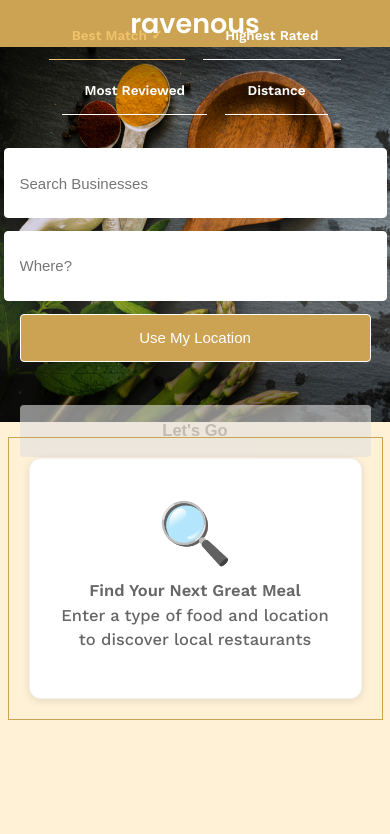
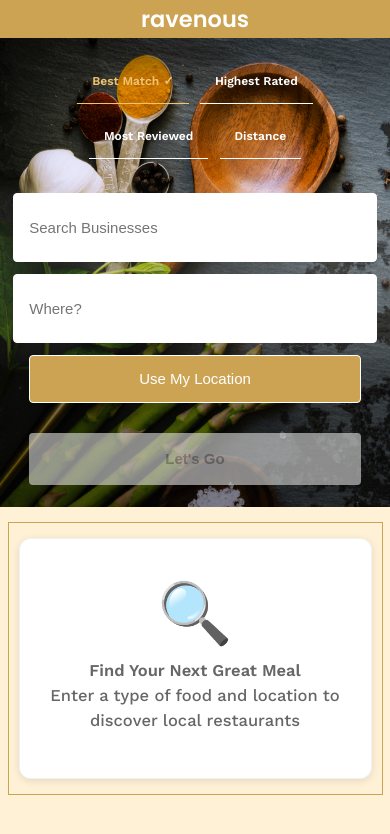
Before and after one commit to BarrsX/ravenous, a React (Create React App) app: page / in a window 390 px wide. Shown: the top 834 px of the page. Built offline with nearby package versions, Linux system fonts and the light colour scheme.

Commit message:
Enhances responsive styles for headings and business list; improves search bar layout for mobile devices

```diff
--- a/src/App.css
+++ b/src/App.css
@@ -49,9 +49,23 @@
   color: #fff;
 }
 
+@media only screen and (max-width: 560px) {
+  h1 {
+    font-size: 1.5rem;
+    padding: 0.5rem 0;
+  }
+}
+
 .BusinessList {
   border: 1px solid #cca353;
   padding: 20px;
+}
+
+@media only screen and (max-width: 560px) {
+  .BusinessList {
+    padding: 15px 10px;
+    margin: 1rem 0.5rem;
+  }
 }
 
 .Business h2 {
--- a/src/components/BusinessList/BusinessList.css
+++ b/src/components/BusinessList/BusinessList.css
@@ -20,6 +20,22 @@
 @media (max-width: 480px) {
   .BusinessList {
     margin: 1rem 0.5rem;
+  }
+
+  .BusinessList-empty {
+    padding: 2rem 1rem;
+  }
+
+  .empty-icon {
+    font-size: 3rem;
+  }
+
+  .empty-title {
+    font-size: 1.25rem;
+  }
+
+  .empty-subtitle {
+    font-size: 0.9rem;
   }
 }
 
--- a/src/components/SearchBar/SearchBar.css
+++ b/src/components/SearchBar/SearchBar.css
@@ -160,47 +160,61 @@
 @media only screen and (max-width: 560px) {
   .SearchBar {
     background-image: url('./background_search_mobile.jpg');
+    height: auto;
+    min-height: 28rem;
+    padding: 1.5rem 0;
   }
 
   .SearchBar-sort-options ul {
-    margin-left: 2rem;
-    margin-right: 2rem;
+    margin-left: 1rem;
+    margin-right: 1rem;
     flex-wrap: wrap;
-    gap: 0.5rem;
+    gap: 0.75rem;
+    justify-content: center;
+  }
+
+  .SearchBar-sort-options li {
+    margin: 0;
   }
 
   /* Larger touch targets on mobile */
   .SearchBar-sort-options button {
-    min-height: 48px;
-    padding: 0.6rem 1.5rem;
-    font-size: 0.9rem;
+    min-height: 44px;
+    padding: 0.5rem 1rem;
+    font-size: 0.8rem;
+    white-space: nowrap;
   }
 
   .SearchBar-fields {
     flex-direction: column;
     align-items: center;
+    margin-bottom: 1.5rem;
   }
 
   .SearchBar-fields input {
     margin-right: 0;
-    margin-bottom: .86rem;
-    width: 90%;
-    max-width: 400px;
+    margin-bottom: 0.75rem;
+    width: 85%;
+    max-width: 350px;
     min-height: 48px;
     font-size: 1rem;
   }
 
   .SearchBar-fields button {
-    width: 90%;
-    max-width: 400px;
+    width: 85%;
+    max-width: 350px;
     min-height: 48px;
     font-size: 1rem;
   }
 
   .SearchBar-button {
-    width: 90%;
-    max-width: 400px;
+    width: 85%;
+    max-width: 350px;
     min-height: 52px;
-    font-size: 1.1rem;
+    font-size: 1rem;
+  }
+
+  .SearchBar-submit {
+    margin-top: 0.5rem;
   }
 }
```
